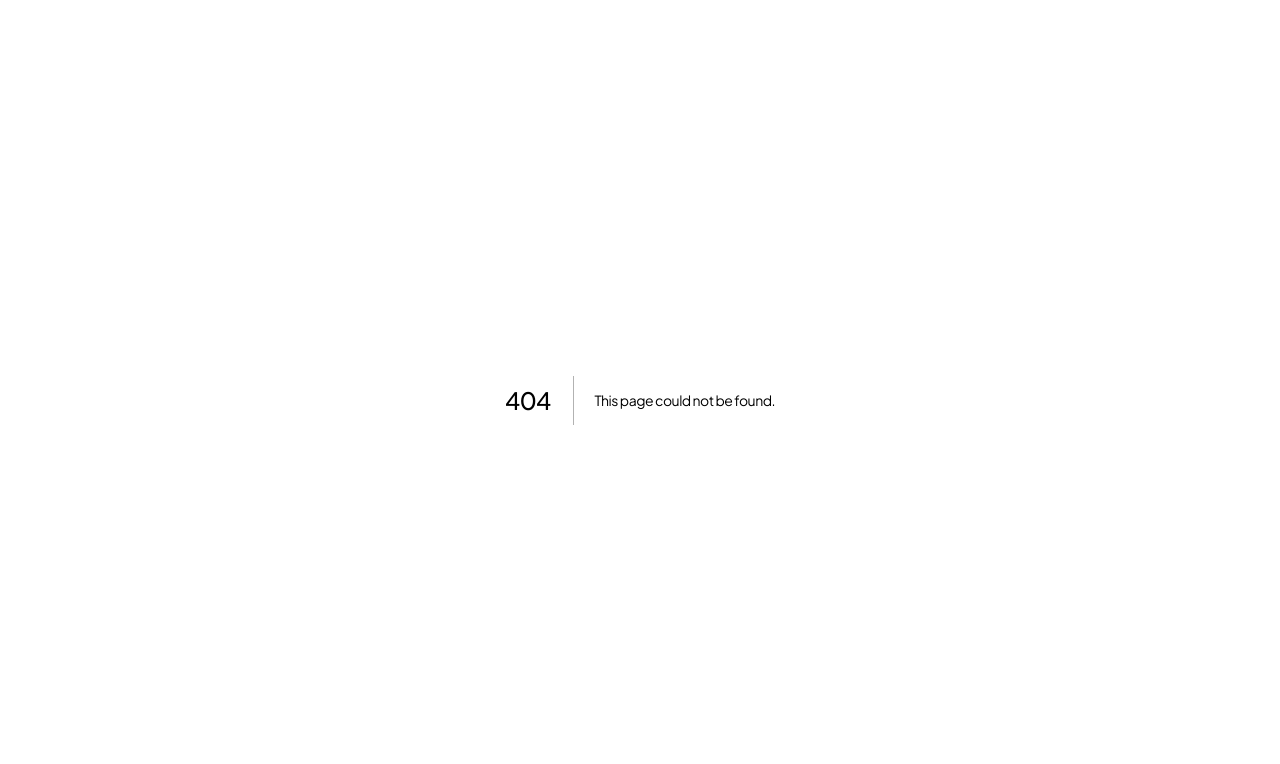
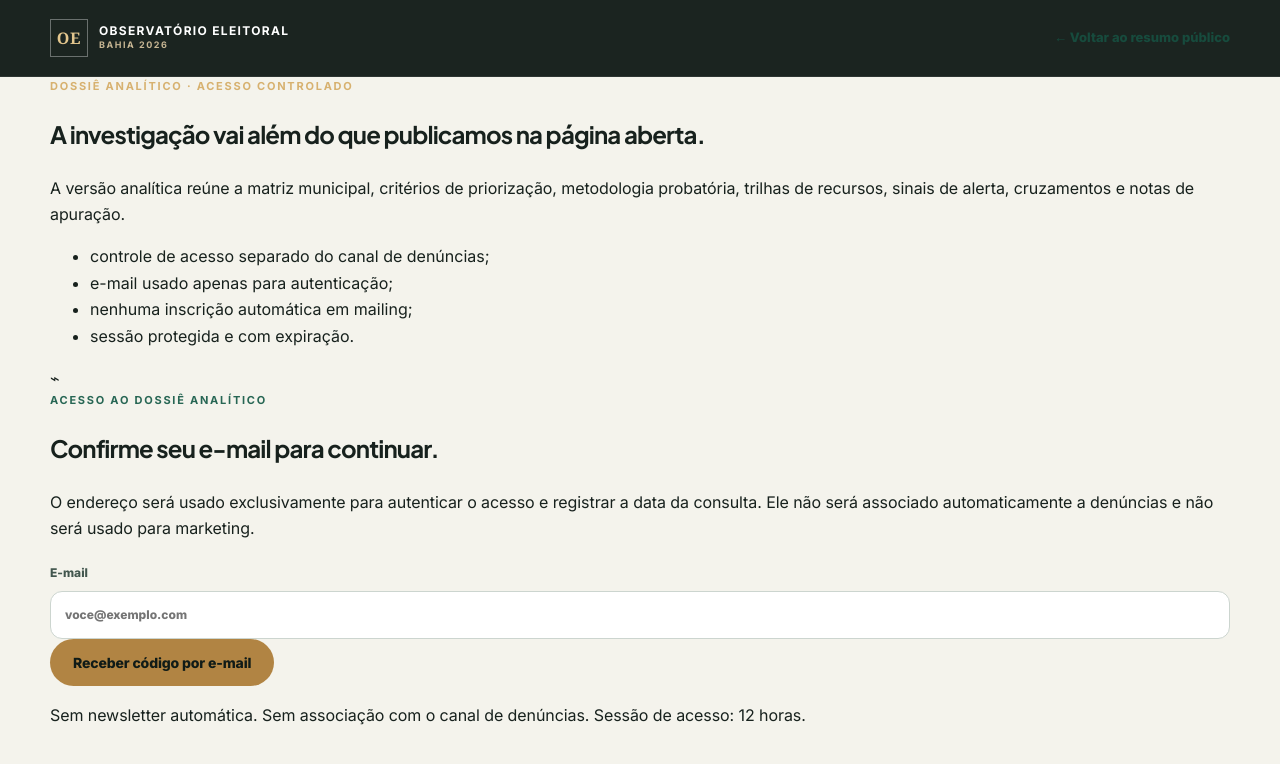
Before and after one commit to davidazevedo/observatorio-eleitoral-ba-2026, a Next.js app: page /dossie/acesso in a window 1280 px wide. Before the commit this address had no page. Shown: the top 764 px of the page. Built offline with nearby package versions, Linux system fonts and the light colour scheme.

Commit message:
feat: split public complaint from authenticated analytical dossier

```diff
--- /dev/null
+++ b/app/dossie/acesso/page.tsx
@@ -0,0 +1,37 @@
+import Link from 'next/link';
+import DossierAccessClient from './DossierAccessClient';
+
+export const metadata = {
+  title: 'Acesso ao Dossiê Analítico | Observatório Eleitoral Bahia 2026',
+  robots: { index: false, follow: false, nocache: true },
+};
+
+export default function DossierAccessPage() {
+  return (
+    <main className="dossier-access-page">
+      <header className="site-header political-header">
+        <div className="container header-inner">
+          <Link className="brand political-brand" href="/">
+            <span className="brand-mark">OE</span>
+            <span className="brand-copy">Observatório Eleitoral<br/><small>Bahia 2026</small></span>
+          </Link>
+          <Link className="text-link access-back" href="/dossie">← Voltar ao resumo público</Link>
+        </div>
+      </header>
+      <section className="container dossier-access-layout">
+        <div className="access-context">
+          <p className="eyebrow light">DOSSIÊ ANALÍTICO · ACESSO CONTROLADO</p>
+          <h2>A investigação vai além do que publicamos na página aberta.</h2>
+          <p>A versão analítica reúne a matriz municipal, critérios de priorização, metodologia probatória, trilhas de recursos, sinais de alerta, cruzamentos e notas de apuração.</p>
+          <ul>
+            <li>controle de acesso separado do canal de denúncias;</li>
+            <li>e-mail usado apenas para autenticação;</li>
+            <li>nenhuma inscrição automática em mailing;</li>
+            <li>sessão protegida e com expiração.</li>
+          </ul>
+        </div>
+        <DossierAccessClient />
+      </section>
+    </main>
+  );
+}
```
